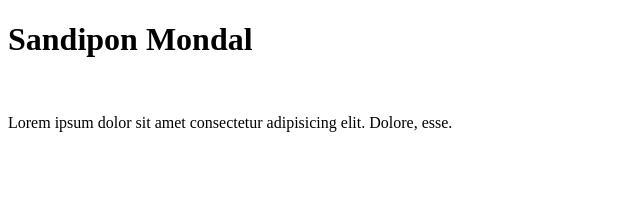
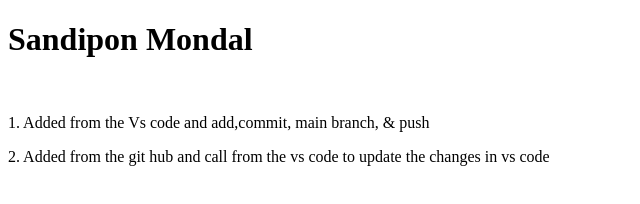
Before and after one commit to Sandip367236/First-project, a plain HTML site: page Index.html in a window 1280 px wide. Shown: the whole page, without its empty margins (0-640 px from the left). Drawn offline with Linux system fonts and the light colour scheme.

Commit message:
Add  a p tag from git hub

```diff
--- a/Index.html
+++ b/Index.html
@@ -8,6 +8,8 @@
 <body>
   <h1>Sandipon Mondal</h1>
   <br>
-  <p>Lorem ipsum dolor sit amet consectetur adipisicing elit. Dolore, esse.</p>
+  <p>1. Added from the Vs code and add,commit, main branch, & push</p>
+
+    <p>2.  Added from the git hub and call from the vs code to update the changes in vs code</p>
 </body>
 </html>
```
